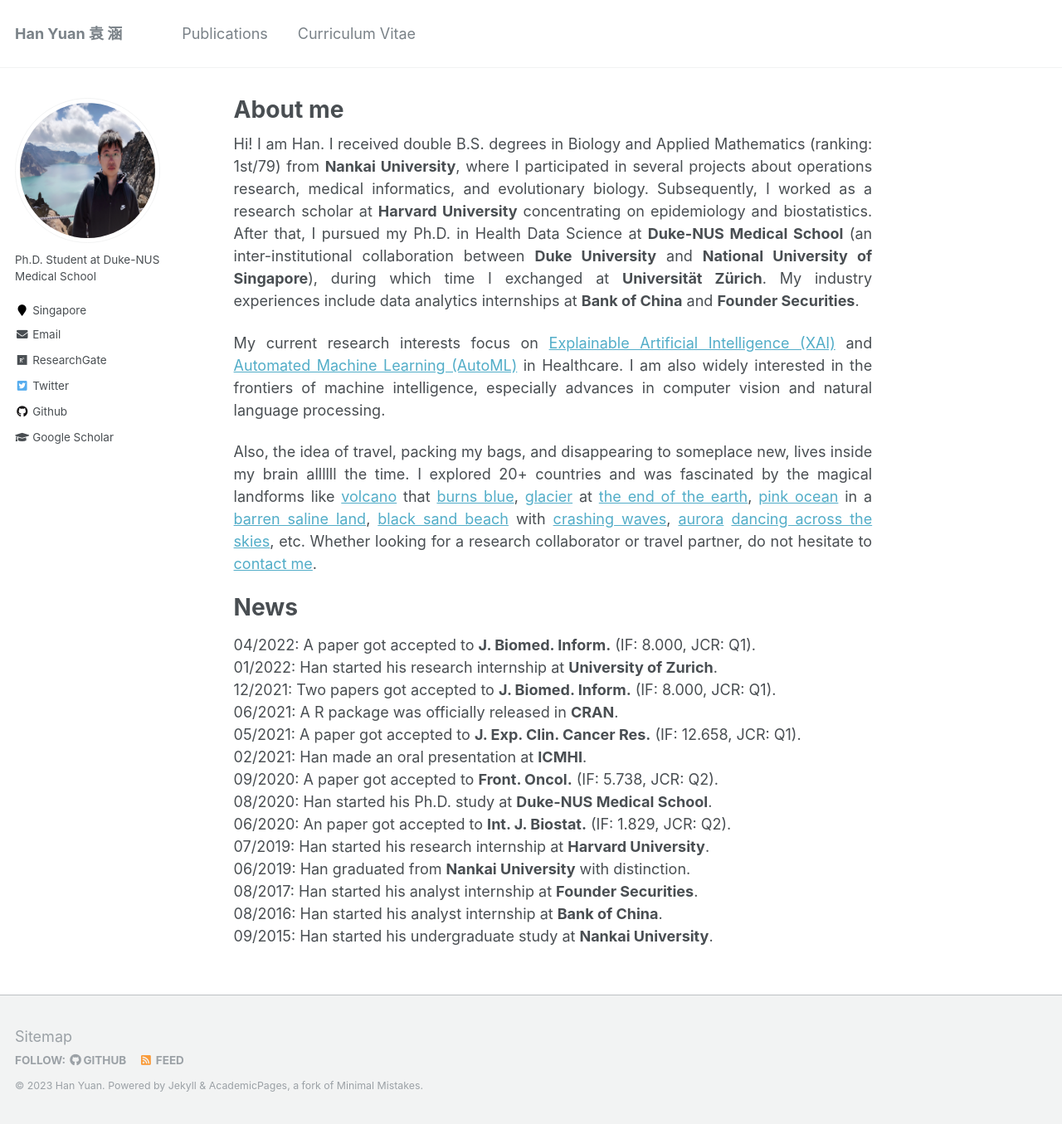
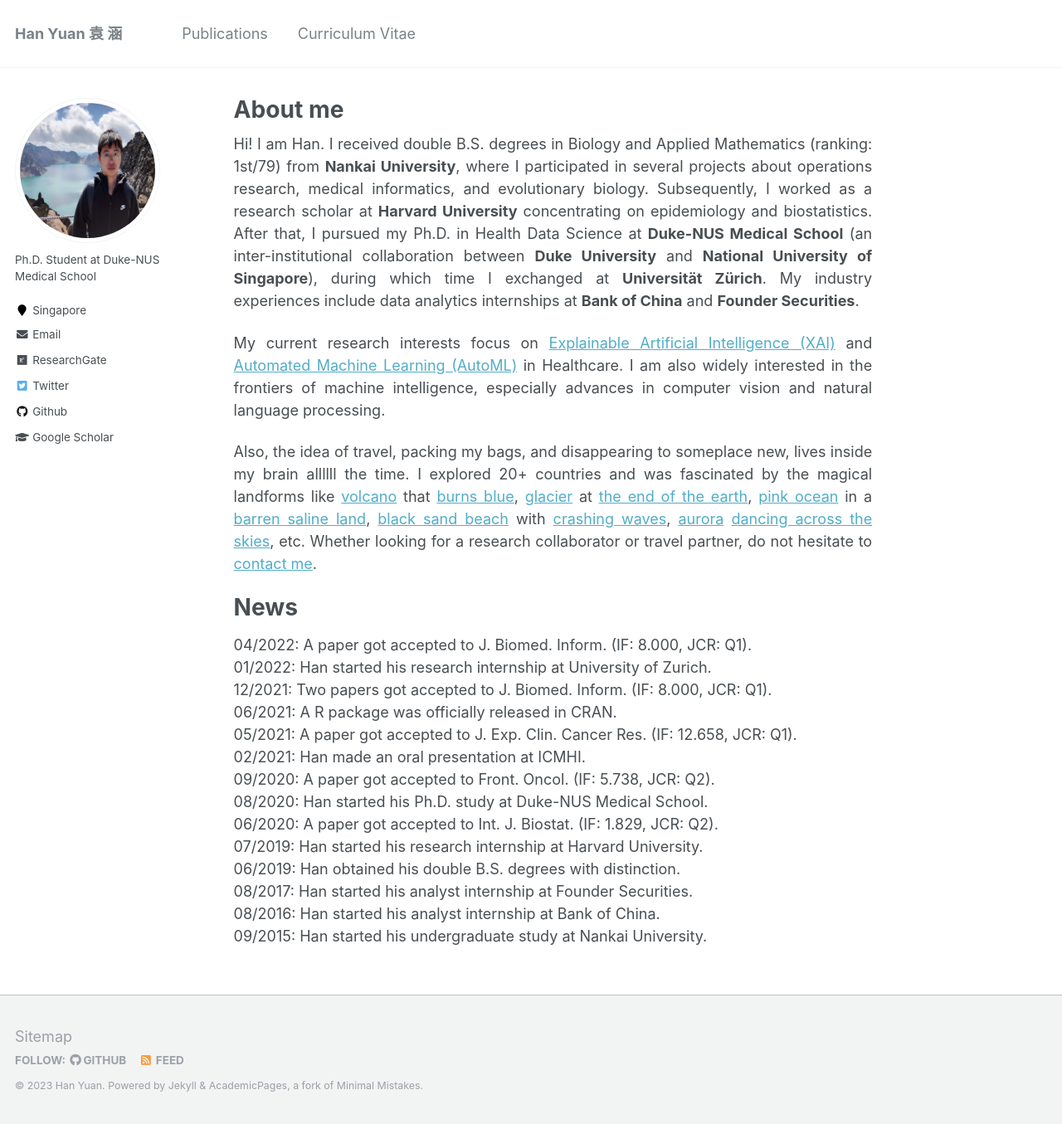
Before and after one commit to Han-Yuan-Med/Han-Yuan-Med.github.io, a Jekyll site: the page built from _pages/about.md, in a window 1280 px wide and 1355 px high. Shown: the whole window at 83% size. Built offline with Jekyll 4.4.1, drawn with Linux system fonts in a browser that asks for light colours.

Commit message:
Update about.md

```diff
--- a/_pages/about.md
+++ b/_pages/about.md
@@ -15,17 +15,17 @@
 
 News
 =
-04/2022: A paper got accepted to **J. Biomed. Inform.** (IF: 8.000, JCR: Q1).
-01/2022: Han started his research internship at **University of Zurich**.
-12/2021: Two papers got accepted to **J. Biomed. Inform.** (IF: 8.000, JCR: Q1).
-06/2021: A R package was officially released in **CRAN**.
-05/2021: A paper got accepted to **J. Exp. Clin. Cancer Res.** (IF: 12.658, JCR: Q1).
-02/2021: Han made an oral presentation at **ICMHI**.
-09/2020: A paper got accepted to **Front. Oncol.** (IF: 5.738, JCR: Q2).
-08/2020: Han started his Ph.D. study at **Duke-NUS Medical School**.
-06/2020: An paper got accepted to **Int. J. Biostat.** (IF: 1.829, JCR: Q2).
-07/2019: Han started his research internship at **Harvard University**.
-06/2019: Han graduated from **Nankai University** with distinction.
-08/2017: Han started his analyst internship at **Founder Securities**.
-08/2016: Han started his analyst internship at **Bank of China**.
-09/2015: Han started his undergraduate study at **Nankai University**.
+04/2022: A paper got accepted to J. Biomed. Inform. (IF: 8.000, JCR: Q1).
+01/2022: Han started his research internship at University of Zurich.
+12/2021: Two papers got accepted to J. Biomed. Inform. (IF: 8.000, JCR: Q1).
+06/2021: A R package was officially released in CRAN.
+05/2021: A paper got accepted to J. Exp. Clin. Cancer Res. (IF: 12.658, JCR: Q1).
+02/2021: Han made an oral presentation at ICMHI.
+09/2020: A paper got accepted to Front. Oncol. (IF: 5.738, JCR: Q2).
+08/2020: Han started his Ph.D. study at Duke-NUS Medical School.
+06/2020: A paper got accepted to Int. J. Biostat. (IF: 1.829, JCR: Q2).
+07/2019: Han started his research internship at Harvard University.
+06/2019: Han obtained his double B.S. degrees with distinction.
+08/2017: Han started his analyst internship at Founder Securities.
+08/2016: Han started his analyst internship at Bank of China.
+09/2015: Han started his undergraduate study at Nankai University.
```
